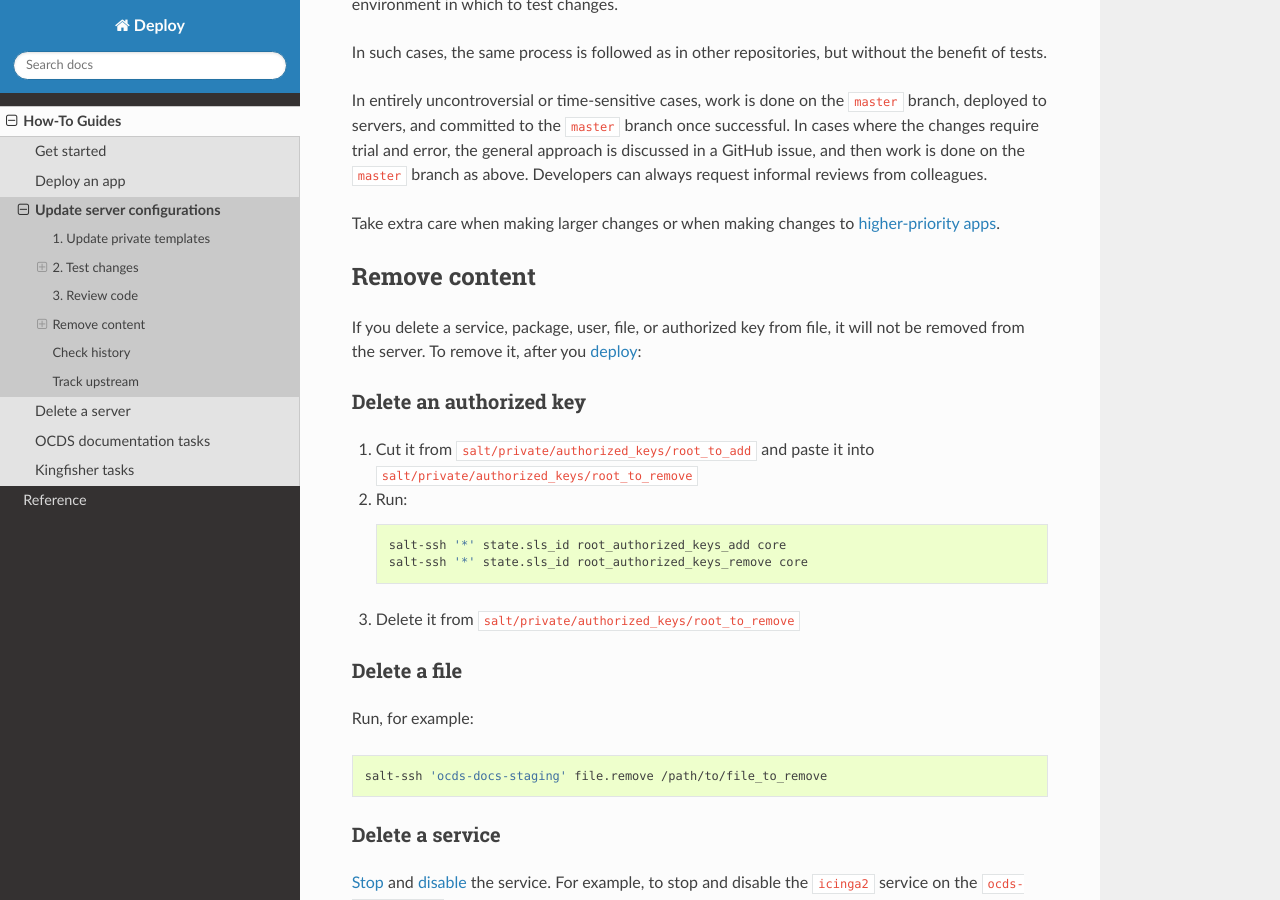
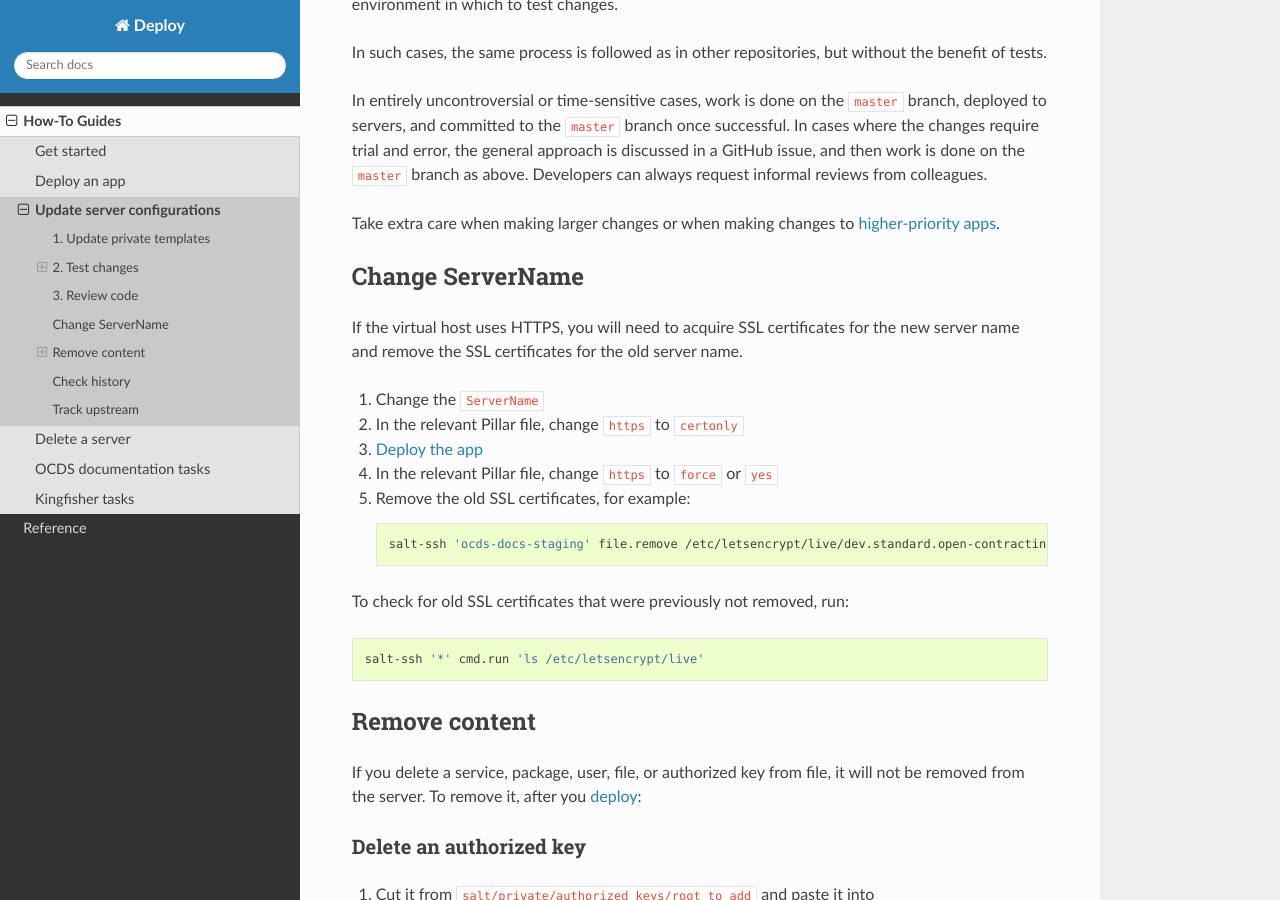
Before and after one commit to open-contracting/deploy, a Sphinx documentation site: the page built from docs/how-to/update.rst, in a window 1280 px wide and 900 px high, scrolled down 1510 px. Built offline with Sphinx 7.4.7 and the Read the Docs theme 2.0.0, drawn with Linux system fonts in a browser that asks for light colours.

Commit message:
Document how to acquire SSL certificates for a new servername, closes #58

```diff
--- a/docs/how-to/deploy.rst
+++ b/docs/how-to/deploy.rst
@@ -119,7 +119,7 @@ Function: service.running, ID: uwsgi
 6. Manual cleanup
 -----------------
 
-#. If you changed ``ServerName``, you can remove the SSL certificates for the old value in ``/etc/letsencrypt/live``.
+If you :ref:`changed servername<change-servername>` or :ref:`deleted a service, package, user, file, or authorized key<remove-content>`, follow the linked steps to cleanup manually.
 
 7. Release deploy token
 -----------------------
--- a/docs/how-to/update.rst
+++ b/docs/how-to/update.rst
@@ -67,10 +67,35 @@ In entirely uncontroversial or time-sensitive cases, work is done on the ``maste
 
 Take extra care when making larger changes or when making changes to `higher-priority apps <https://github.com/open-contracting/standard-maintenance-scripts/blob/master/badges.md>`__.
 
+.. _change-servername:
+
+Change ServerName
+-----------------
+
+If the virtual host uses HTTPS, you will need to acquire SSL certificates for the new server name and remove the SSL certificates for the old server name.
+
+#. Change the ``ServerName``
+#. In the relevant Pillar file, change ``https`` to ``certonly``
+#. :doc:`Deploy the app<deploy>`
+#. In the relevant Pillar file, change ``https`` to ``force`` or ``yes``
+#. Remove the old SSL certificates, for example:
+
+   .. code-block:: bash
+
+      salt-ssh 'ocds-docs-staging' file.remove /etc/letsencrypt/live/dev.standard.open-contracting.org
+
+To check for old SSL certificates that were previously not removed, run:
+
+.. code-block:: bash
+
+   salt-ssh '*' cmd.run 'ls /etc/letsencrypt/live'
+
+.. _remove-content:
+
 Remove content
 --------------
 
-If you delete a service, package, user, file, or authorized key from file, it will not be removed from the server. To remove it, after you :doc:`deploy <deploy>`:
+If you delete a service, package, user, file, or authorized key from file, it will not be removed from the server. To remove it, after you :doc:`deploy<deploy>`:
 
 Delete an authorized key
 ~~~~~~~~~~~~~~~~~~~~~~~~
```
Also changed, not shown: 1 other file.
